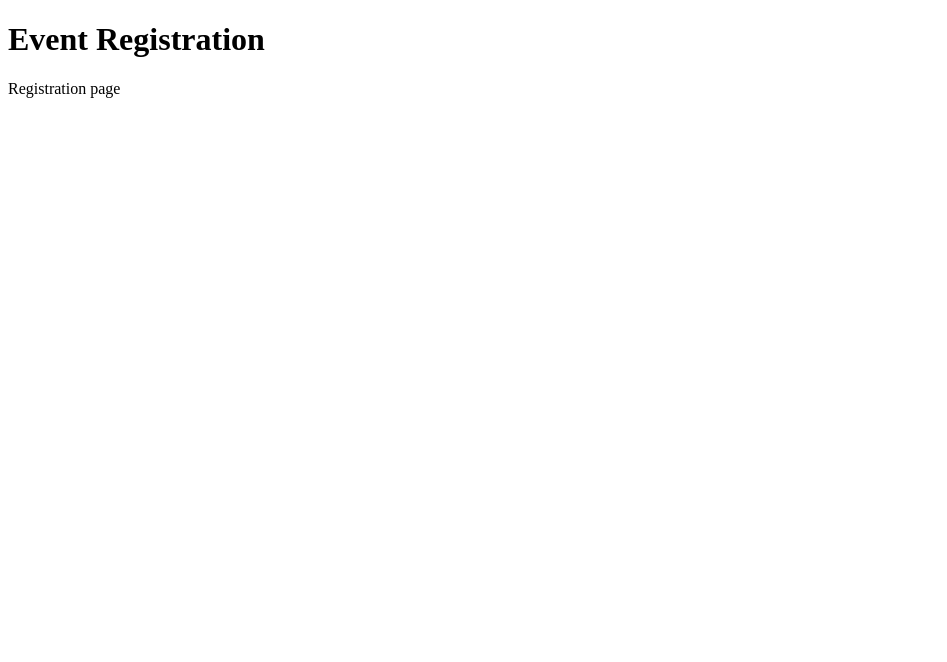
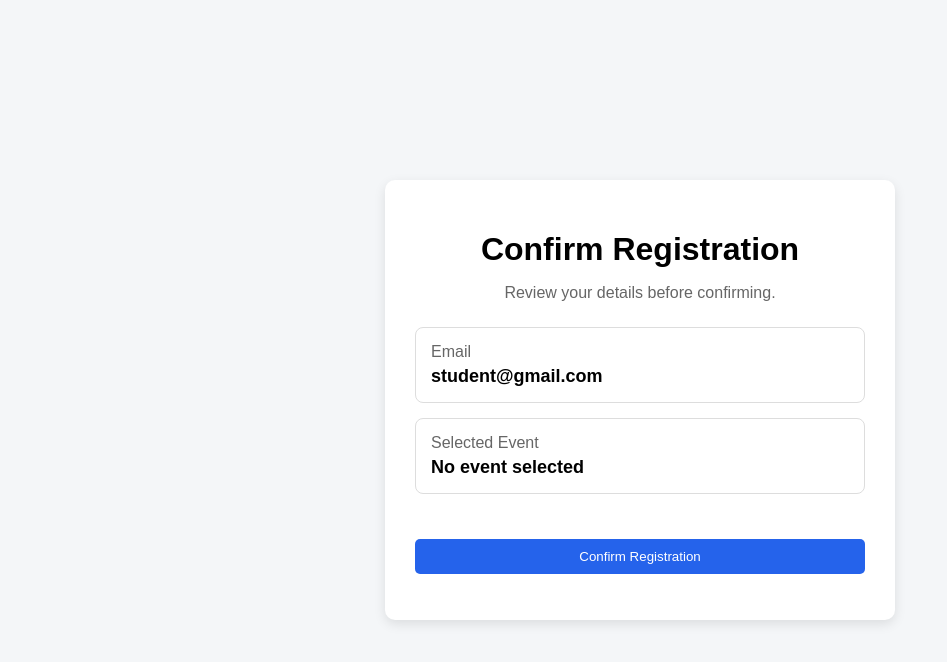
Before and after one commit to Bhumi-Chahal/Case_Study, a website: page Website/registration.html in a window 1280 px wide. Shown: the whole page, without its empty margins (0-947 px from the left). Drawn offline with Linux system fonts and the light colour scheme.

Commit message:
Add registration flow
Added the event registration confirmation page and Playwright test.

Connected login and event selection using sessionStorage so the registration page displays the logged-in email and selected event.

Added confirmation and registration success functionality.

```diff
--- a/Website/login.js
+++ b/Website/login.js
@@ -9,6 +9,8 @@
 
     if (email === "student@gmail.com" && password === "123456") {
 
+        sessionStorage.setItem("userEmail", email);
+
         window.location.href = "selection.html";
 
     } else {
--- a/Website/registration.html
+++ b/Website/registration.html
@@ -4,14 +4,50 @@
 <head>
     <meta charset="UTF-8">
     <meta name="viewport" content="width=device-width, initial-scale=1.0">
-    <title>Registration</title>
+
+    <title>Confirm Registration</title>
+
+    <link rel="stylesheet" href="style.css">
 </head>
 
 <body>
 
-    <h1>Event Registration</h1>
+    <div class="registration-container">
 
-    <p>Registration page</p>
+        <h1>Confirm Registration</h1>
+
+        <p>Review your details before confirming.</p>
+
+        <div class="registration-details">
+
+            <div class="detail">
+
+                <span>Email</span>
+
+                <strong id="userEmail"></strong>
+
+            </div>
+
+
+            <div class="detail">
+
+                <span>Selected Event</span>
+
+                <strong id="selectedEvent"></strong>
+
+            </div>
+
+        </div>
+
+        <button id="registerButton">
+            Confirm Registration
+        </button>
+
+        <p id="registrationMessage"></p>
+
+    </div>
+
+    <script src="registration.js"></script>
 
 </body>
 
--- /dev/null
+++ b/Website/registration.js
@@ -0,0 +1,38 @@
+const userEmail = sessionStorage.getItem("userEmail");
+const selectedEvent = sessionStorage.getItem("selectedEvent");
+
+document.getElementById("userEmail").textContent =
+    userEmail || "student@gmail.com";
+
+
+if (selectedEvent === "techfest") {
+
+    document.getElementById("selectedEvent").textContent =
+        "TechFest 2026 - 15 October 2026";
+
+} else if (selectedEvent === "cultural") {
+
+    document.getElementById("selectedEvent").textContent =
+        "Cultural Night - 18 October 2026";
+
+} else if (selectedEvent === "sports") {
+
+    document.getElementById("selectedEvent").textContent =
+        "Sports Meet - 20 October 2026";
+
+} else {
+
+    document.getElementById("selectedEvent").textContent =
+        "No event selected";
+}
+
+
+document.getElementById("registerButton").addEventListener(
+    "click",
+    function() {
+
+        document.getElementById("registrationMessage").textContent =
+            "Registration Successful";
+
+    }
+);
--- a/Website/style.css
+++ b/Website/style.css
@@ -103,3 +103,63 @@
     color: red;
     text-align: center;
 }
+
+.registration-container {
+
+    background-color: white;
+    width: 450px;
+    padding: 30px;
+    border-radius: 10px;
+    box-shadow: 0 4px 12px rgba(0, 0, 0, 0.1);
+
+}
+
+.registration-container > p {
+
+    text-align: center;
+    color: #666;
+
+}
+
+.registration-details {
+
+    margin-top: 25px;
+    margin-bottom: 25px;
+
+}
+
+.detail {
+
+    border: 1px solid #ddd;
+    border-radius: 8px;
+    padding: 15px;
+    margin-top: 15px;
+
+}
+
+.detail span {
+
+    display: block;
+    color: #666;
+    margin-bottom: 5px;
+
+}
+
+.detail strong {
+
+    font-size: 18px;
+
+}
+
+#registerButton {
+
+    width: 100%;
+
+}
+
+#registrationMessage {
+
+    color: green;
+    text-align: center;
+
+}
```
Also changed, not shown: Website/selection.js (+15 -9 lines), tests/registration.spec.js (added, +22 -0 lines).
